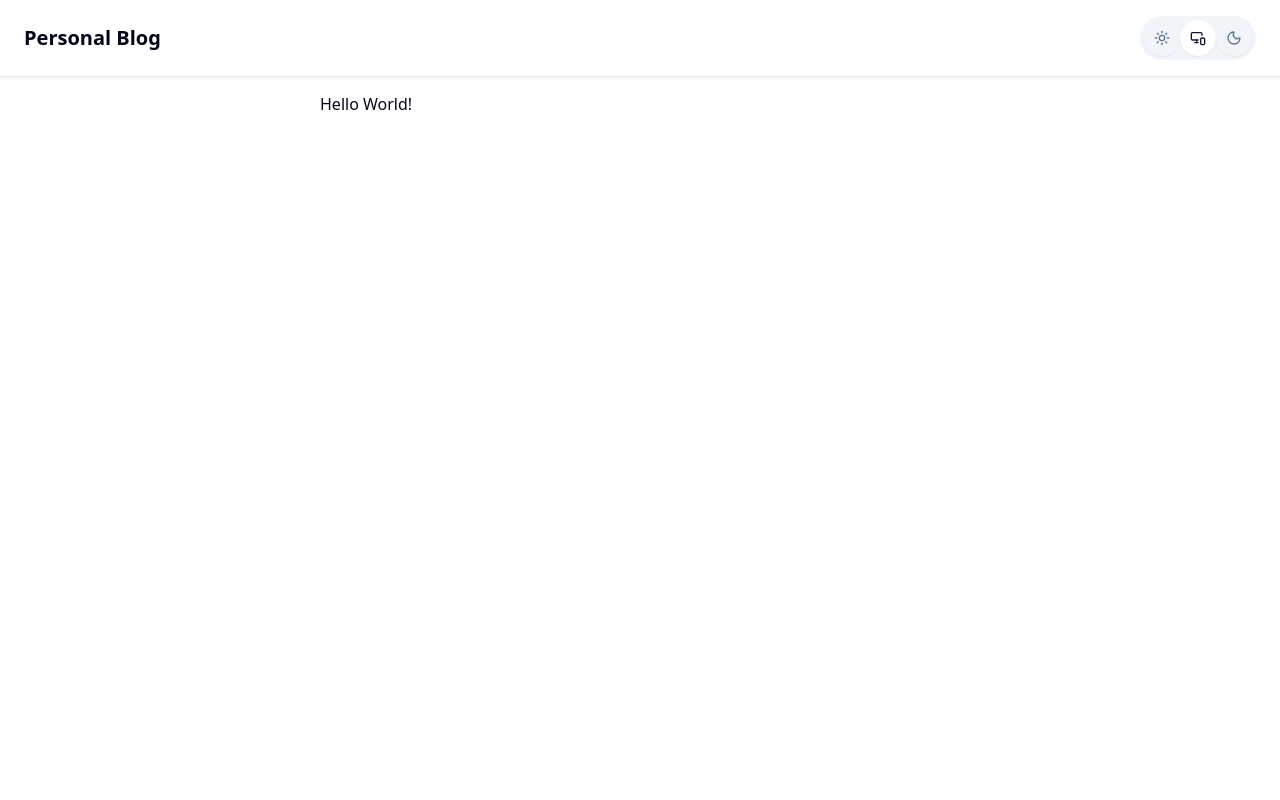
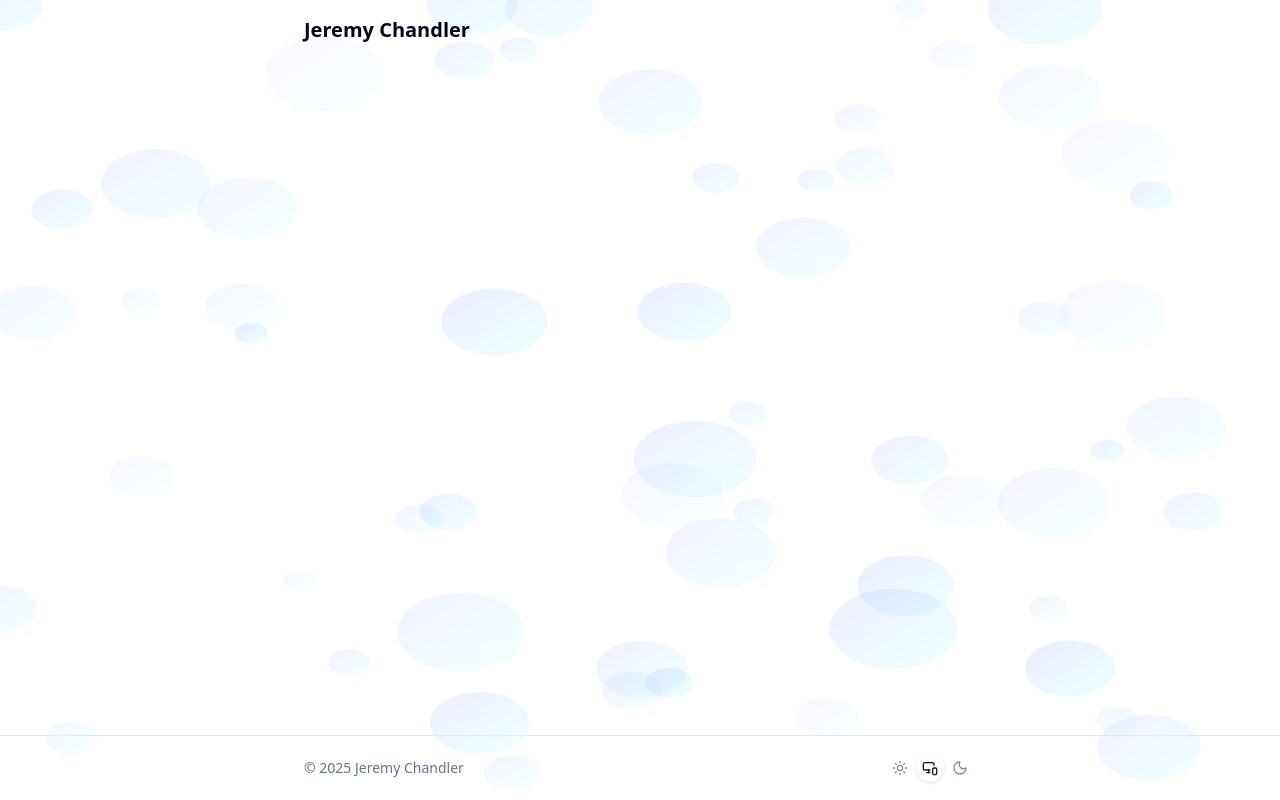
Before and after one commit to jeremyc2/personal-blog, a Next.js app: page / in a window 1280 px wide. Built offline with nearby package versions, Linux system fonts and the light colour scheme.

Commit message:
Style fixes
Added blog post collection

```diff
--- a/app/(main)/layout.tsx
+++ b/app/(main)/layout.tsx
@@ -1,6 +1,7 @@
 import type { Metadata } from "next";
 import { Geist, Geist_Mono } from "next/font/google";
 import "./globals.css";
+import { Background } from "@/components/Background";
 import { ThemePicker } from "@/components/ThemePicker";
 import { ThemeProvider } from "@/components/ThemeProvider";
 
@@ -15,8 +16,8 @@ const geistMono = Geist_Mono({
 });
 
 export const metadata: Metadata = {
-	title: "Personal Blog",
-	description: "A personal blog built with Next.js and Payload CMS",
+	title: "Jeremy Chandler",
+	description: "Where do we begin? Frontend development with Jeremy Chandler.",
 };
 
 export default function RootLayout({
@@ -34,19 +35,29 @@ export default function RootLayout({
 				/>
 			</head>
 			<body
-				className={`${geistSans.variable} ${geistMono.variable} antialiased`}
+				className={`${geistSans.variable} ${geistMono.variable} antialiased min-h-screen flex flex-col`}
 			>
+				<Background />
 				<ThemeProvider
 					attribute="class"
 					defaultTheme="system"
 					enableSystem
 					disableTransitionOnChange
 				>
-					<header className="flex items-center justify-between px-6 py-4 bg-card shadow">
-						<h1 className="text-xl font-bold">Personal Blog</h1>
-						<ThemePicker />
+					<header className="px-6 py-4">
+						<h1 className="text-xl font-bold max-w-2xl m-auto">
+							Jeremy Chandler
+						</h1>
 					</header>
-					<main className="max-w-2xl m-auto p-4">{children}</main>
+					<main className="max-w-2xl m-auto p-4 flex-1">{children}</main>
+					<footer className="py-4 px-6 border-t">
+						<div className="max-w-2xl m-auto flex justify-between items-center">
+							<p className="text-sm text-muted-foreground">
+								© {new Date().getFullYear()} Jeremy Chandler
+							</p>
+							<ThemePicker />
+						</div>
+					</footer>
 				</ThemeProvider>
 			</body>
 		</html>
--- a/app/(main)/page.tsx
+++ b/app/(main)/page.tsx
@@ -1,3 +1,3 @@
 export default async function Home() {
-	return "Hello World!";
+	return "";
 }
--- /dev/null
+++ b/components/Background.tsx
@@ -0,0 +1,119 @@
+"use client";
+
+import { useEffect, useState } from "react";
+
+interface Point {
+	x: number;
+	y: number;
+	size: number;
+	opacity: number;
+	speedX: number;
+	speedY: number;
+}
+
+export function Background() {
+	const [dimensions, setDimensions] = useState({ width: 0, height: 0 });
+	const [points, setPoints] = useState<Point[]>([]);
+
+	useEffect(() => {
+		const updateDimensions = () => {
+			setDimensions({
+				width: window.innerWidth,
+				height: document.body.scrollHeight,
+			});
+		};
+
+		updateDimensions();
+		window.addEventListener("resize", updateDimensions);
+		window.addEventListener("scroll", updateDimensions);
+
+		// Generate initial points
+		const initialPoints = Array.from({ length: 60 }, () => ({
+			x: Math.random() * 100,
+			y: Math.random() * 100,
+			size: Math.random() * 4 + 1,
+			opacity: Math.random() * 0.15 + 0.1,
+			speedX: (Math.random() - 0.9) * 0.01,
+			speedY: (Math.random() - 0.9) * 0.01,
+		}));
+		setPoints(initialPoints);
+
+		return () => {
+			window.removeEventListener("resize", updateDimensions);
+			window.removeEventListener("scroll", updateDimensions);
+		};
+	}, []);
+
+	// Animate points
+	useEffect(() => {
+		if (points.length === 0) return;
+
+		const animate = () => {
+			setPoints((prevPoints) =>
+				prevPoints.map((point) => {
+					let newX = point.x + point.speedX;
+					let newY = point.y + point.speedY;
+					let newSpeedX = point.speedX;
+					let newSpeedY = point.speedY;
+
+					if (newX < 0 || newX > 100) {
+						newSpeedX = -newSpeedX;
+						newX = newX < 0 ? 0 : 100;
+					}
+
+					if (newY < 0 || newY > 100) {
+						newSpeedY = -newSpeedY;
+						newY = newY < 0 ? 0 : 100;
+					}
+
+					return {
+						...point,
+						x: newX,
+						y: newY,
+						speedX: newSpeedX,
+						speedY: newSpeedY,
+					};
+				}),
+			);
+
+			animationFrameId = requestAnimationFrame(animate);
+		};
+
+		let animationFrameId = requestAnimationFrame(animate);
+		return () => cancelAnimationFrame(animationFrameId);
+	}, [points.length]);
+
+	return (
+		<div className="fixed inset-0 -z-10 overflow-hidden opacity-30 dark:opacity-20 transition-opacity">
+			<svg
+				className="w-full h-full"
+				width={dimensions.width}
+				height={dimensions.height}
+				viewBox={`0 0 100 100`}
+				preserveAspectRatio="none"
+			>
+				<title>Background Animation</title>
+				<defs>
+					{/** biome-ignore lint/nursery/useUniqueElementIds: Need an known ID so I can reference it */}
+					<linearGradient id="gradient" x1="0%" y1="0%" x2="100%" y2="100%">
+						<stop offset="0%" stopColor="#00f" />
+						<stop offset="100%" stopColor="#0ff" />
+					</linearGradient>
+				</defs>
+
+				{points.map((point, i) => (
+					<circle
+						// biome-ignore lint/suspicious/noArrayIndexKey: Since we're generating a random svg, an index key is fine
+						key={i}
+						cx={`${point.x}%`}
+						cy={`${point.y}%`}
+						r={point.size}
+						fill="url(#gradient)"
+						opacity={point.opacity}
+						className="transition-transform duration-1000 ease-in-out"
+					/>
+				))}
+			</svg>
+		</div>
+	);
+}
--- a/components/ThemePicker.tsx
+++ b/components/ThemePicker.tsx
@@ -12,13 +12,13 @@ export function ThemePicker() {
 	const { setTheme, theme } = useTheme();
 
 	return (
-		<div className="flex items-center bg-muted rounded-full p-1">
+		<div className="flex items-center bg-card rounded-full p-0.5 gap-0.5">
 			<Button
 				variant="secondary"
 				size="icon"
 				className={cn(
-					"rounded-full hover:bg-background",
-					mounted && theme === "light" && "bg-background",
+					"h-7 w-7 rounded-full bg-card shadow-none hover:shadow-sm hover:bg-background",
+					mounted && theme === "light" && "bg-background shadow-sm",
 				)}
 				onClick={() => setTheme("light")}
 			>
@@ -27,7 +27,7 @@ export function ThemePicker() {
 						"h-[1.2rem] w-[1.2rem]",
 						mounted && theme === "light"
 							? "text-primary"
-							: "text-muted-foreground",
+							: "text-muted-foreground/80",
 					)}
 				/>
 				<span className="sr-only">Light theme</span>
@@ -37,8 +37,8 @@ export function ThemePicker() {
 				variant="secondary"
 				size="icon"
 				className={cn(
-					"rounded-full hover:bg-background",
-					mounted && theme === "system" && "bg-background",
+					"h-7 w-7 rounded-full bg-card shadow-none hover:shadow-sm hover:bg-background",
+					mounted && theme === "system" && "bg-background shadow-sm",
 				)}
 				onClick={() => setTheme("system")}
 			>
@@ -47,7 +47,7 @@ export function ThemePicker() {
 						"h-[1.2rem] w-[1.2rem]",
 						mounted && theme === "system"
 							? "text-primary"
-							: "text-muted-foreground",
+							: "text-muted-foreground/80",
 					)}
 				/>
 				<span className="sr-only">System theme</span>
@@ -57,8 +57,8 @@ export function ThemePicker() {
 				variant="secondary"
 				size="icon"
 				className={cn(
-					"rounded-full hover:bg-background",
-					mounted && theme === "dark" && "bg-background",
+					"h-7 w-7 rounded-full bg-card shadow-none hover:shadow-sm hover:bg-background",
+					mounted && theme === "dark" && "bg-background shadow-sm",
 				)}
 				onClick={() => setTheme("dark")}
 			>
@@ -67,7 +67,7 @@ export function ThemePicker() {
 						"h-[1.2rem] w-[1.2rem]",
 						mounted && theme === "dark"
 							? "text-primary"
-							: "text-muted-foreground",
+							: "text-muted-foreground/80",
 					)}
 				/>
 				<span className="sr-only">Dark theme</span>
```
